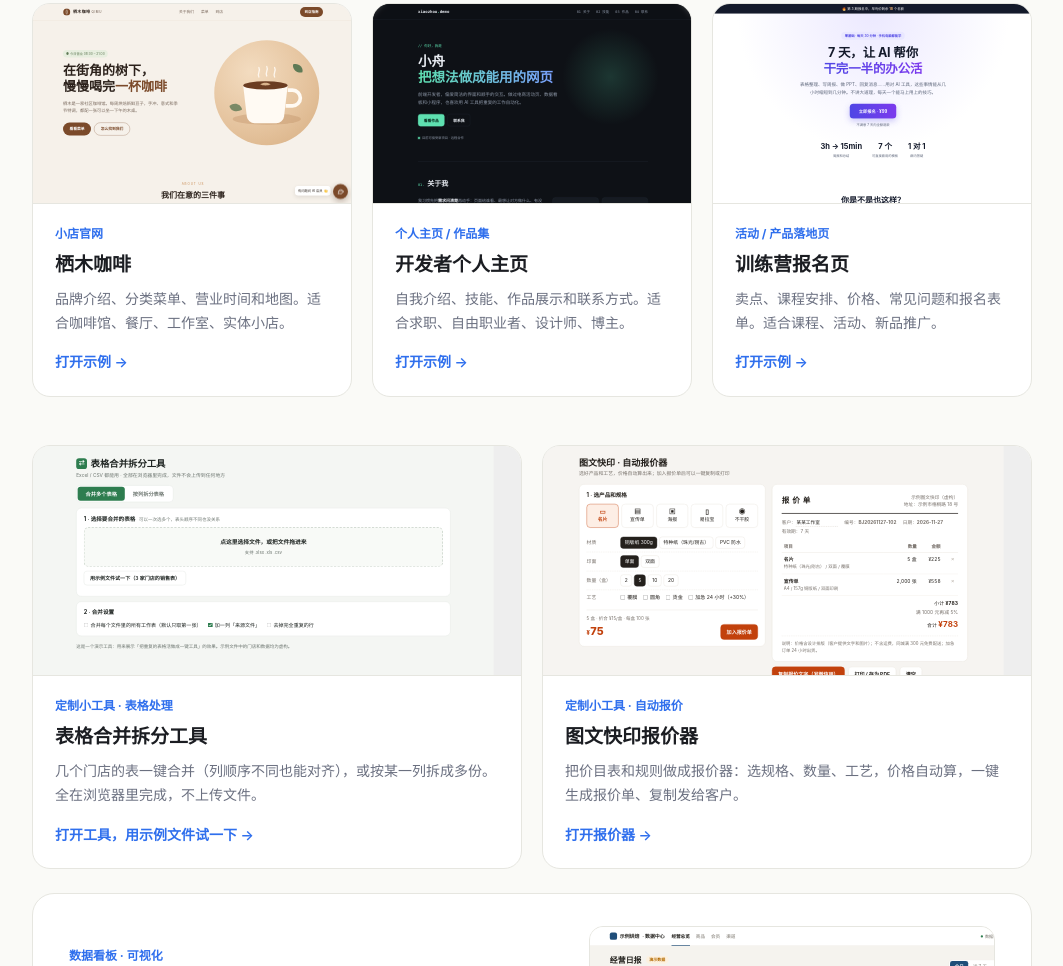
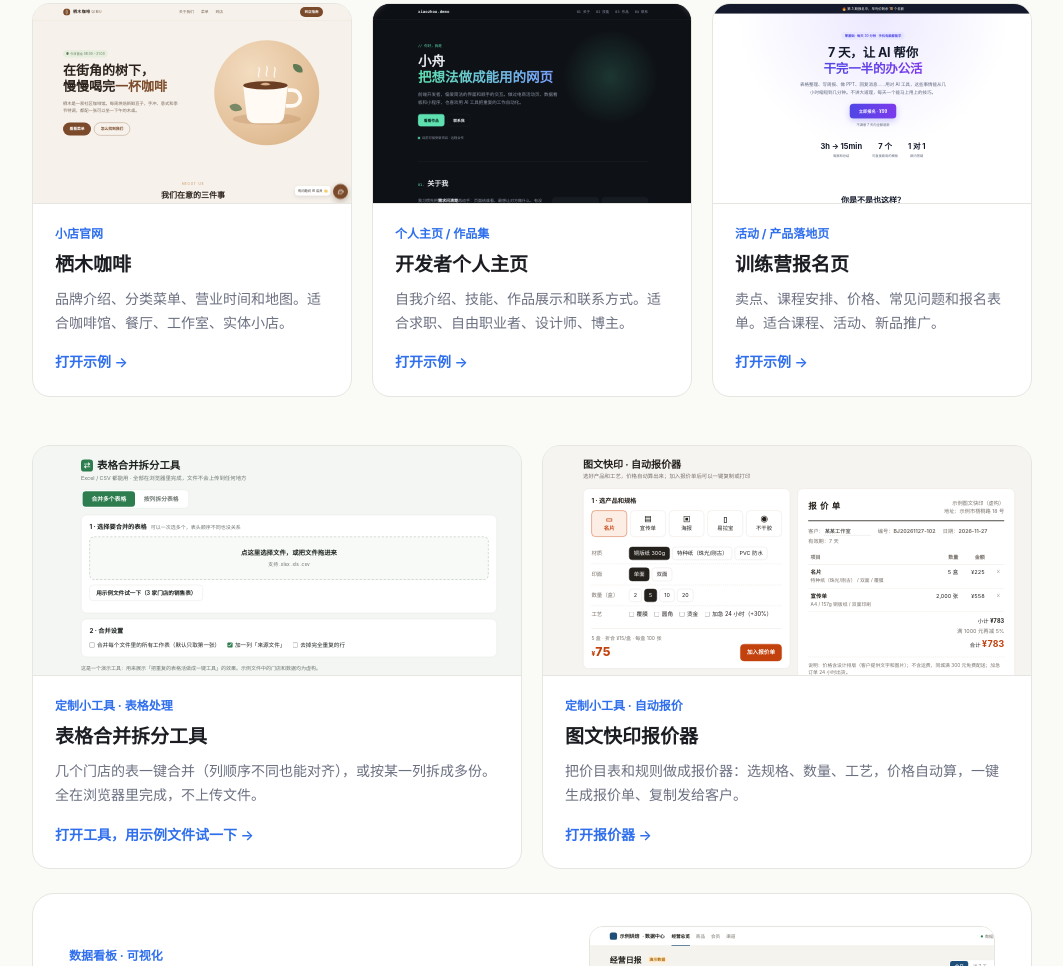
Before and after one commit to PHOENIX16987/web-demos, a plain HTML site: page index.html in a window 1280 px wide. Shown: the part 255-1221 px from the top of the page, without its empty margins (108-1171 px from the left). Drawn offline with Linux system fonts and the light colour scheme.

Commit message:
Widen tool previews

```diff
--- a/index.html
+++ b/index.html
@@ -30,7 +30,7 @@
   .ai h2{font-size:22px;margin-bottom:8px}
   .ai p{font-size:14.5px;color:var(--muted)}
   .tools{display:grid;grid-template-columns:repeat(2,1fr);gap:20px;margin-bottom:24px}
-  .tools .frame iframe{transform:scale(.36)}
+  .tools .frame iframe{transform:scale(.4)}
   .tools .frame{height:230px}
   .dframe{height:260px;border-radius:14px;overflow:hidden;border:1px solid var(--line);position:relative;background:#f5f3ee}
   .dframe iframe{width:1360px;height:1100px;border:0;transform:scale(.33);transform-origin:0 0;pointer-events:none;position:absolute;top:0;left:0}
```
